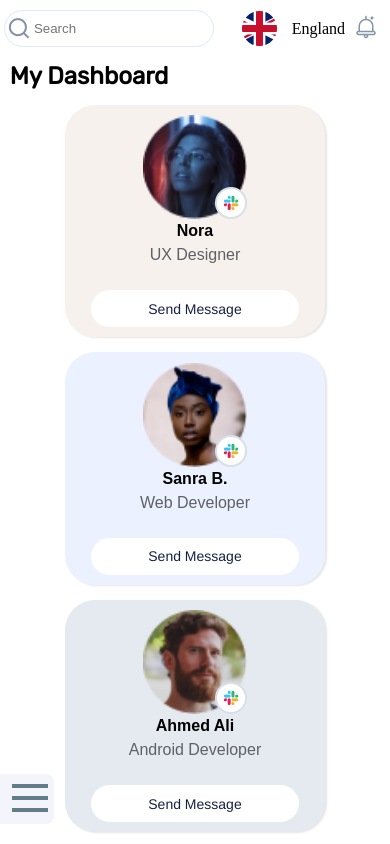
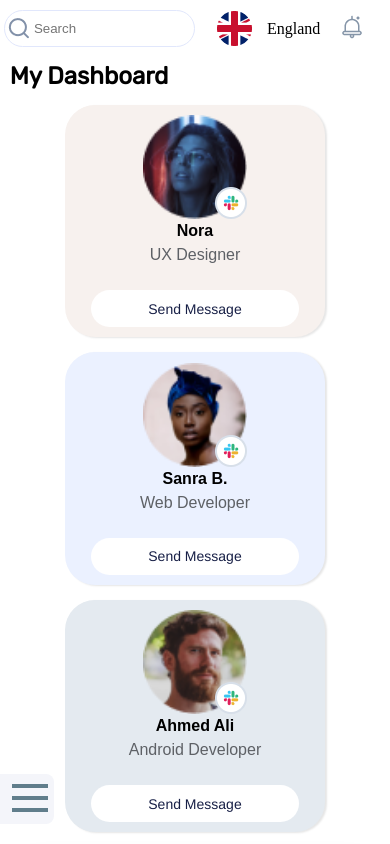
Before and after one commit to hajarNasr/dashboard, a React (Create React App) app: page / in a window 390 px wide. Shown: the top 844 px of the page. Built offline with nearby package versions, Linux system fonts and the light colour scheme.

Commit message:
refactor: make a small tweak

```diff
--- a/public/index.html
+++ b/public/index.html
@@ -5,7 +5,8 @@
     <link rel="icon" href="%PUBLIC_URL%/images/icons/cube.png" />
     <meta
       name="viewport"
-      content="height=device-height, width=device-width, initial-scale=1.0, minimum-scale=1.0, maximum-scale=1.0"
+      content="height=device-height, width=device-width, initial-scale=1.0, minimum-scale=1.0, maximum-scale=1.0,
+user-scalable=no, target-densitydpi=device-dpi"
     />
     <meta name="theme-color" content="#000000" />
     <meta
@@ -16,6 +17,7 @@
     <link rel="manifest" href="%PUBLIC_URL%/images/icons/cube.png" />
     <title>Dashboard</title>
   </head>
+
   <body>
     <noscript>You need to enable JavaScript to run this app.</noscript>
     <div id="root"></div>
--- a/src/components/header/styles.scss
+++ b/src/components/header/styles.scss
@@ -29,7 +29,7 @@ header {
       padding-left: 5px;
     }
     @media (max-width: 850px) {
-      width: 55%;
+      width: 50%;
     }
   }
   > div {
@@ -38,13 +38,17 @@ header {
       width: 30%;
     }
     @media (max-width: 500px) {
-      width: 40%;
+      width: 50%;
+      padding: 0 5px;
     }
   }
   .notifications-wrapper {
     img {
       margin-right: 15px;
     }
+    @media (max-width: 500px) {
+      margin-right: 3px;
+    }
   }
   @media (max-width: 1000px) {
     width: 98%;
```
